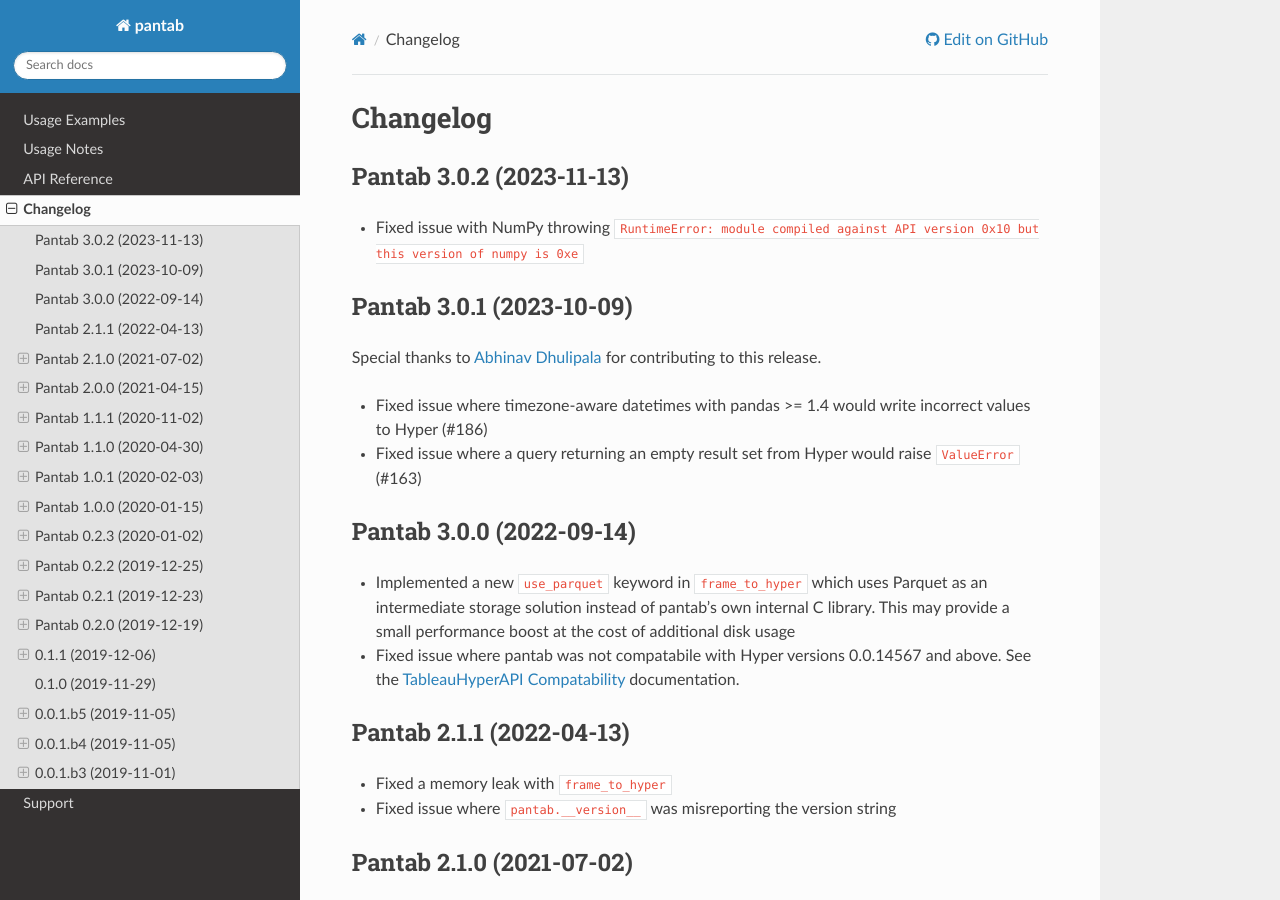
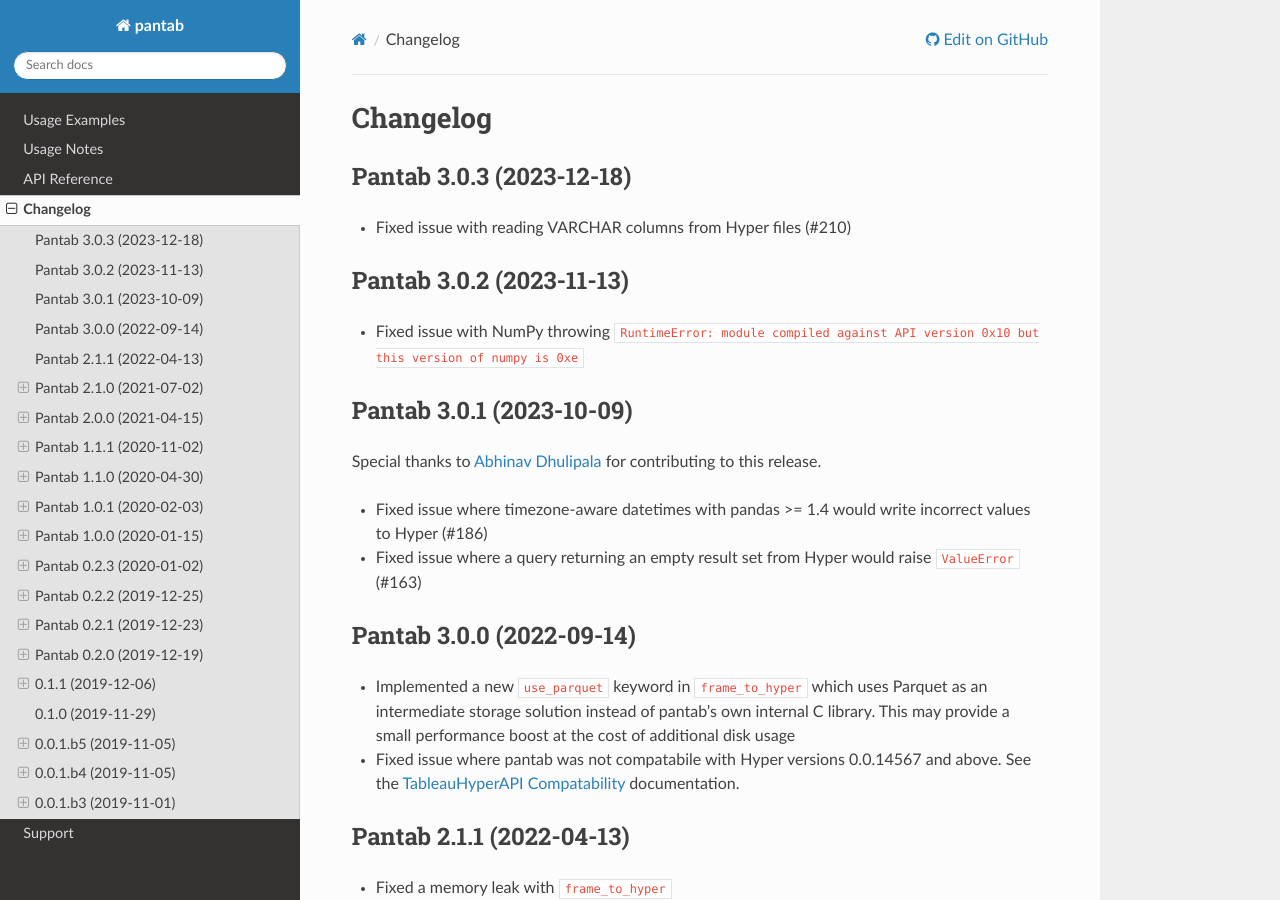
Before and after one commit to innobi/pantab, a Sphinx documentation site: the page built from doc/source/changelog.rst, in a window 1280 px wide and 900 px high. Built offline with Sphinx 7.4.7 and the Read the Docs theme 2.0.0, drawn with Linux system fonts in a browser that asks for light colours.

Commit message:
docs: add changelog note

```diff
--- a/doc/source/changelog.rst
+++ b/doc/source/changelog.rst
@@ -1,5 +1,10 @@
 Changelog
 ^^^^^^^^^
+
+Pantab 3.0.3 (2023-12-18)
+=========================
+
+- Fixed issue with reading VARCHAR columns from Hyper files (#210)
 
 Pantab 3.0.2 (2023-11-13)
 =========================
```
